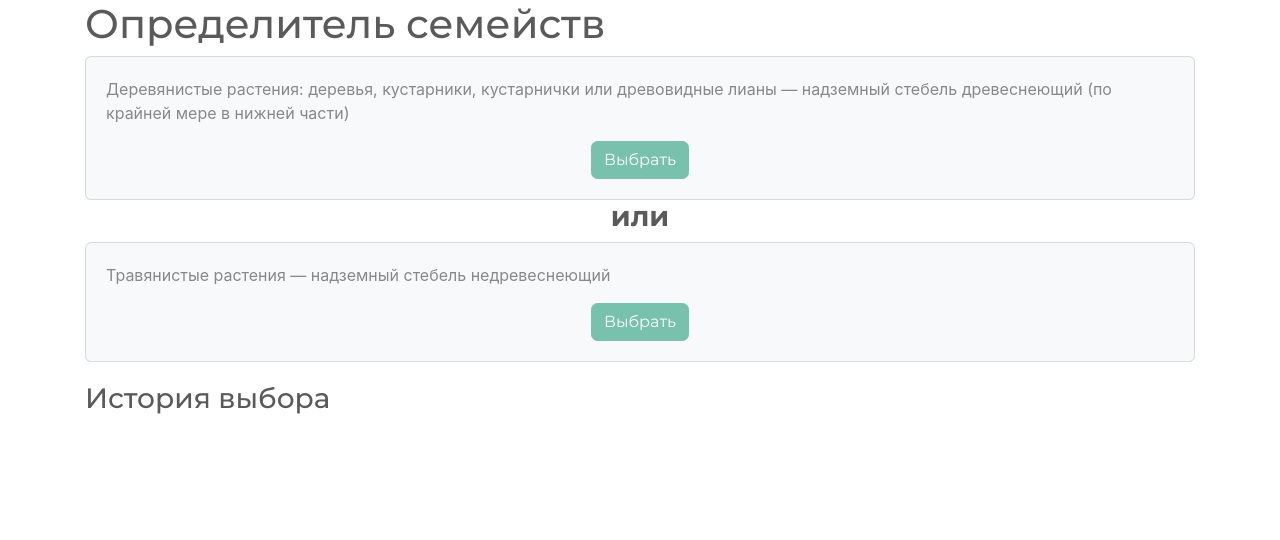
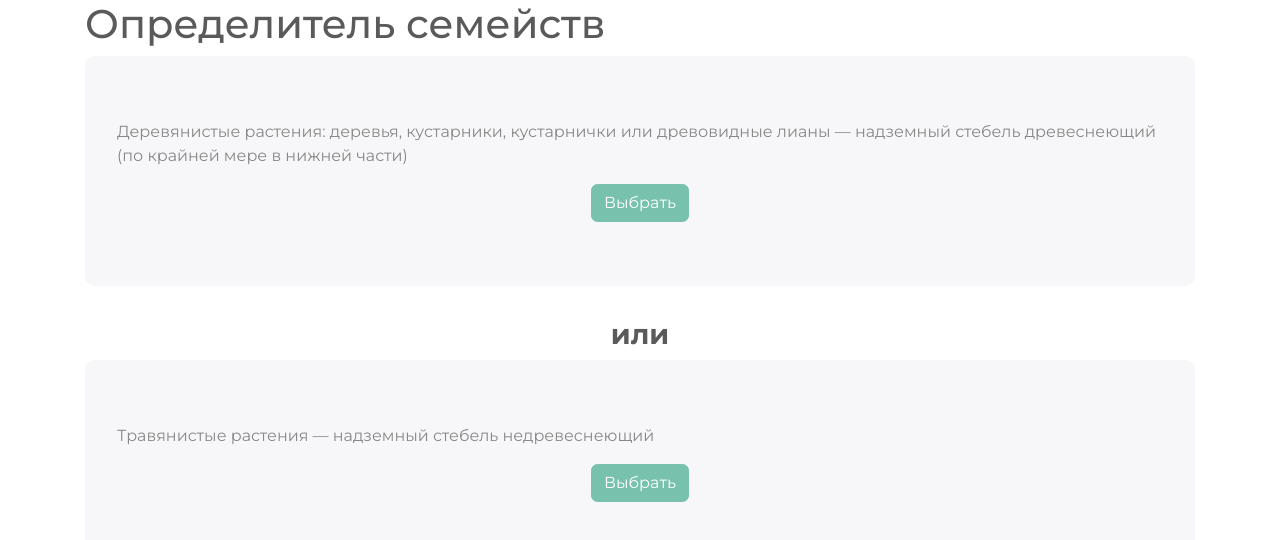
Before and after one commit to ympyst/plant-guide-web-ui, a React (Create React App) app: page / in a window 1280 px wide. Shown: the top 540 px of the page. Built offline with nearby package versions, Linux system fonts and the light colour scheme.

Commit message:
New awesome style to the history, and montserrat EVERYWHERE

```diff
--- a/src/App.css
+++ b/src/App.css
@@ -1,3 +1,6 @@
+.App {
+    font-family: "Montserrat", -apple-system, system-ui, BlinkMacSystemFont, "Segoe UI", Roboto, "Helvetica Neue", Arial, sans-serif;
+}
 .selection {
     margin-bottom: 20px;
 }
--- a/src/features/history/History.js
+++ b/src/features/history/History.js
@@ -2,13 +2,19 @@
 import Button from 'react-bootstrap/Button';
 import Card from 'react-bootstrap/Card';
 import styles from './History.module.css';
+import Table from 'react-bootstrap/Table';
 
 export function History(props) {
     const items = props.history.slice(0).reverse().map((h) => <HistoryItem {...h} selectCallback={props.selectCallback} key={h.id}/>);
+    const hasHistory = items.length > 0;
     return (
         <div>
-            <h3>История выбора</h3>
-            {items}
+            {hasHistory && <h3>История выбора</h3>}
+            <Table className={styles.item} bg="success" variant='light'>
+                <tbody>
+                    {items}
+                </tbody>
+            </Table>
         </div>
     );
 }
@@ -16,10 +22,11 @@
 function HistoryItem(props) {
     const {selectCallback, ...selectParams } = props;
     return (
-        <Card className={styles.item} onClick={() => selectCallback(selectParams)} bg="success">
-            <Card.Body>
-                <Card.Text>{props.thesis}</Card.Text>
-            </Card.Body>
-        </Card>
+        <tr>
+            <td>{props.thesis}</td>
+            <td>
+                 <Button onClick={() => selectCallback(selectParams)} size="sm" variant="outline-info"> → </Button>
+            </td>
+        </tr>
     );
 }
--- a/src/features/history/History.module.css
+++ b/src/features/history/History.module.css
@@ -1,4 +1,2 @@
 .item {
-    margin-bottom: 5px;
-    background: darkseagreen;
 }
--- a/src/features/selection/Selection.js
+++ b/src/features/selection/Selection.js
@@ -2,6 +2,7 @@
 import Button from 'react-bootstrap/Button';
 import Card from 'react-bootstrap/Card';
 import styles from './Selection.module.css';
+import Jumbotron from 'react-bootstrap/Jumbotron'
 
 export function Selection(props) {
     return (
@@ -18,15 +19,15 @@
 function Thesis(props) {
     const {selectCallback, ...selectParams } = props;
     return (
-        <Card onClick={() => selectCallback(selectParams)} bg="light">
-            <Card.Body>
-                <Card.Text>
+        <Jumbotron>
+            <p>
+                <div>
                     {props.thesis}
-                </Card.Text>
+                </div>
+            </p>
                 <div className="text-center">
-                    <Button>Выбрать</Button>
+                    <Button onClick={() => selectCallback(selectParams)}>Выбрать</Button>
                 </div>
-            </Card.Body>
-        </Card>
+        </Jumbotron>
     );
 }
```
